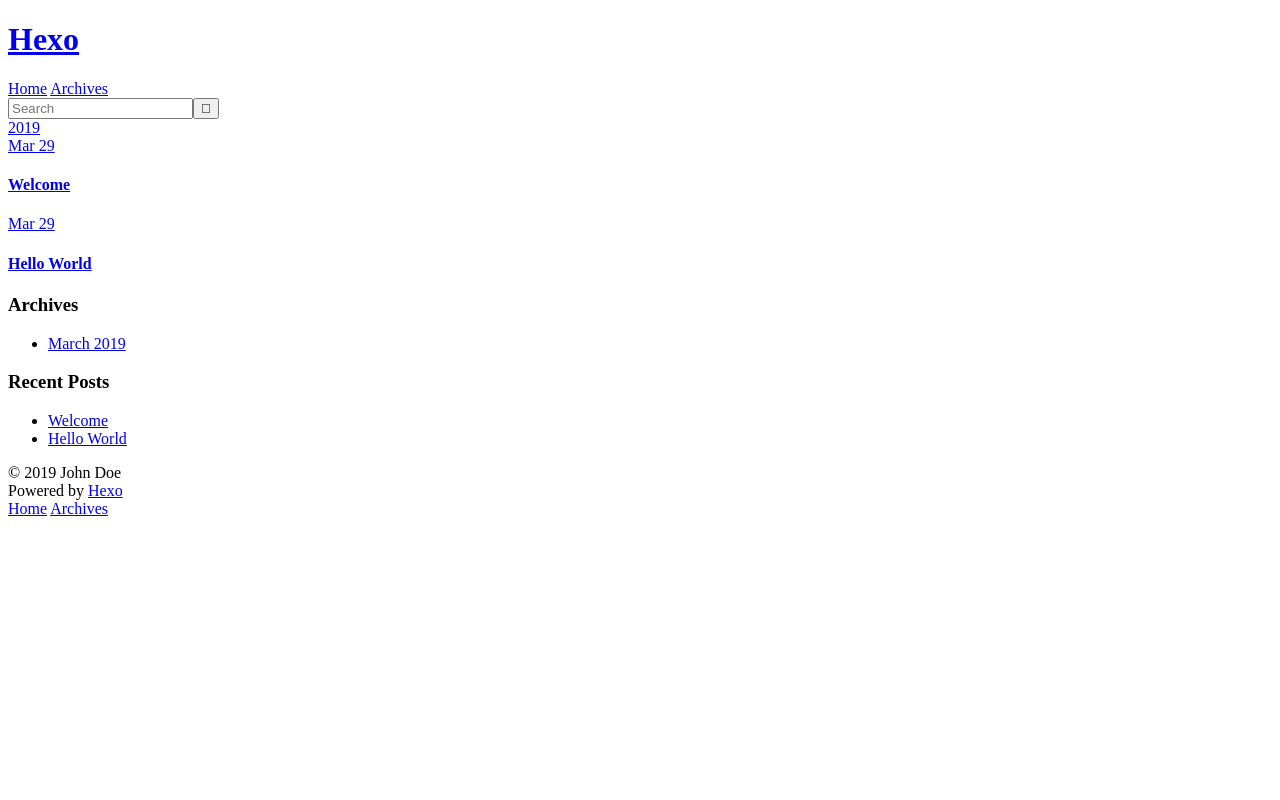
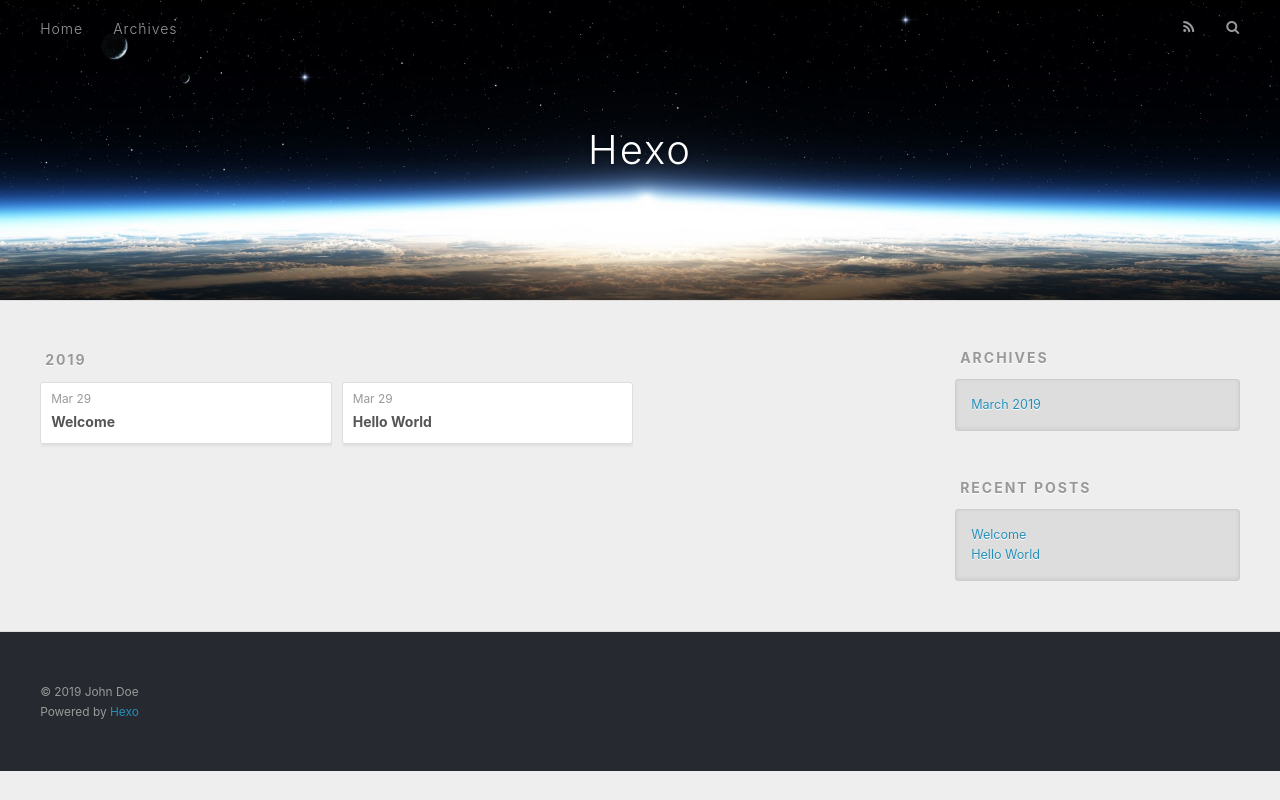
Before and after one commit to codingbank/codingbank, a plain HTML site: page archives/2019/03/index.html in a window 1280 px wide. Drawn offline with nearby package versions, Linux system fonts and the light colour scheme; some packages are replaced by stand-ins of ours; files that its build step writes are made by us from their sources; the site is published under a folder, as on GitHub Pages, so addresses that start at the root find nothing; a script that the page names is missing; files whose address does not match are found by name.

Commit message:
Site updated: 2019-03-29 19:53:06

```diff
--- a/2019/03/29/Welcome/index.html
+++ b/2019/03/29/Welcome/index.html
@@ -16,7 +16,7 @@
 <meta name="twitter:card" content="summary">
 <meta name="twitter:title" content="Welcome">
 
-    <link rel="alternate" href="/codingbank/atom.xml" title="Hexo" type="application/atom+xml">
+    <link rel="alternate" href="codingbank/atom.xml" title="Hexo" type="application/atom+xml">
 
 
     <link rel="icon" href="/favicon.png">
@@ -24,7 +24,7 @@
 
     <link href="//fonts.googleapis.com/css?family=Source+Code+Pro" rel="stylesheet" type="text/css">
 
-  <link rel="stylesheet" href="/codingbank/css/style.css">
+  <link rel="stylesheet" href="codingbank/css/style.css">
 </head>
 </html>
 <body>
@@ -35,7 +35,7 @@
   <div id="header-outer" class="outer">
     <div id="header-title" class="inner">
       <h1 id="logo-wrap">
-        <a href="/codingbank/" id="logo">Hexo</a>
+        <a href="codingbank/" id="logo">Hexo</a>
       </h1>
 
     </div>
@@ -43,14 +43,14 @@
       <nav id="main-nav">
         <a id="main-nav-toggle" class="nav-icon"></a>
 
-          <a class="main-nav-link" href="/codingbank/">Home</a>
+          <a class="main-nav-link" href="codingbank/">Home</a>
 
-          <a class="main-nav-link" href="/codingbank/archives">Archives</a>
+          <a class="main-nav-link" href="codingbank/archives">Archives</a>
 
       </nav>
       <nav id="sub-nav">
 
-          <a id="nav-rss-link" class="nav-icon" href="/codingbank/atom.xml" title="RSS Feed"></a>
+          <a id="nav-rss-link" class="nav-icon" href="codingbank/atom.xml" title="RSS Feed"></a>
 
         <a id="nav-search-btn" class="nav-icon" title="Search"></a>
       </nav>
@@ -63,7 +63,7 @@
       <div class="outer">
         <section id="main"><article id="post-Welcome" class="article article-type-post" itemscope itemprop="blogPost">
   <div class="article-meta">
-    <a href="/codingbank/2019/03/29/Welcome/" class="article-date">
+    <a href="codingbank/2019/03/29/Welcome/" class="article-date">
   <time datetime="2019-03-29T11:20:45.000Z" itemprop="datePublished">2019-03-29</time>
 </a>
 
@@ -97,7 +97,7 @@
 <nav id="article-nav">
 
 
-    <a href="/codingbank/2019/03/29/hello-world/" id="article-nav-older" class="article-nav-link-wrap">
+    <a href="codingbank/2019/03/29/hello-world/" id="article-nav-older" class="article-nav-link-wrap">
       <strong class="article-nav-caption">Older</strong>
       <div class="article-nav-title">Hello World</div>
     </a>
@@ -123,7 +123,7 @@
   <div class="widget-wrap">
     <h3 class="widget-title">Archives</h3>
     <div class="widget">
-      <ul class="archive-list"><li class="archive-list-item"><a class="archive-list-link" href="/codingbank/archives/2019/03/">March 2019</a></li></ul>
+      <ul class="archive-list"><li class="archive-list-item"><a class="archive-list-link" href="codingbank/archives/2019/03/">March 2019</a></li></ul>
     </div>
   </div>
 
@@ -136,11 +136,11 @@
       <ul>
 
           <li>
-            <a href="/codingbank/2019/03/29/Welcome/">Welcome</a>
+            <a href="codingbank/2019/03/29/Welcome/">Welcome</a>
           </li>
 
           <li>
-            <a href="/codingbank/2019/03/29/hello-world/">Hello World</a>
+            <a href="codingbank/2019/03/29/hello-world/">Hello World</a>
           </li>
 
       </ul>
@@ -163,9 +163,9 @@
     </div>
     <nav id="mobile-nav">
 
-    <a href="/codingbank/" class="mobile-nav-link">Home</a>
+    <a href="codingbank/" class="mobile-nav-link">Home</a>
 
-    <a href="/codingbank/archives" class="mobile-nav-link">Archives</a>
+    <a href="codingbank/archives" class="mobile-nav-link">Archives</a>
 
 </nav>
 
@@ -173,11 +173,11 @@
 <script src="//ajax.googleapis.com/ajax/libs/jquery/2.0.3/jquery.min.js"></script>
 
 
-  <link rel="stylesheet" href="/codingbank/fancybox/jquery.fancybox.css">
-  <script src="/codingbank/fancybox/jquery.fancybox.pack.js"></script>
+  <link rel="stylesheet" href="codingbank/fancybox/jquery.fancybox.css">
+  <script src="codingbank/fancybox/jquery.fancybox.pack.js"></script>
 
 
-<script src="/codingbank/js/script.js"></script>
+<script src="codingbank/js/script.js"></script>
 
 
 
--- a/archives/2019/03/index.html
+++ b/archives/2019/03/index.html
@@ -15,7 +15,7 @@
 <meta name="twitter:card" content="summary">
 <meta name="twitter:title" content="Hexo">
 
-    <link rel="alternate" href="/codingbank/atom.xml" title="Hexo" type="application/atom+xml">
+    <link rel="alternate" href="codingbank/atom.xml" title="Hexo" type="application/atom+xml">
 
 
     <link rel="icon" href="/favicon.png">
@@ -23,7 +23,7 @@
 
     <link href="//fonts.googleapis.com/css?family=Source+Code+Pro" rel="stylesheet" type="text/css">
 
-  <link rel="stylesheet" href="/codingbank/css/style.css">
+  <link rel="stylesheet" href="codingbank/css/style.css">
 </head>
 </html>
 <body>
@@ -34,7 +34,7 @@
   <div id="header-outer" class="outer">
     <div id="header-title" class="inner">
       <h1 id="logo-wrap">
-        <a href="/codingbank/" id="logo">Hexo</a>
+        <a href="codingbank/" id="logo">Hexo</a>
       </h1>
 
     </div>
@@ -42,14 +42,14 @@
       <nav id="main-nav">
         <a id="main-nav-toggle" class="nav-icon"></a>
 
-          <a class="main-nav-link" href="/codingbank/">Home</a>
+          <a class="main-nav-link" href="codingbank/">Home</a>
 
-          <a class="main-nav-link" href="/codingbank/archives">Archives</a>
+          <a class="main-nav-link" href="codingbank/archives">Archives</a>
 
       </nav>
       <nav id="sub-nav">
 
-          <a id="nav-rss-link" class="nav-icon" href="/codingbank/atom.xml" title="RSS Feed"></a>
+          <a id="nav-rss-link" class="nav-icon" href="codingbank/atom.xml" title="RSS Feed"></a>
 
         <a id="nav-search-btn" class="nav-icon" title="Search"></a>
       </nav>
@@ -69,20 +69,20 @@
 
       <section class="archives-wrap">
         <div class="archive-year-wrap">
-          <a href="/codingbank/archives/2019" class="archive-year">2019</a>
+          <a href="codingbank/archives/2019" class="archive-year">2019</a>
         </div>
         <div class="archives">
 
     <article class="archive-article archive-type-post">
   <div class="archive-article-inner">
     <header class="archive-article-header">
-      <a href="/codingbank/2019/03/29/Welcome/" class="archive-article-date">
+      <a href="codingbank/2019/03/29/Welcome/" class="archive-article-date">
   <time datetime="2019-03-29T11:20:45.000Z" itemprop="datePublished">Mar 29</time>
 </a>
 
 
     <h1 itemprop="name">
-      <a class="archive-article-title" href="/codingbank/2019/03/29/Welcome/">Welcome</a>
+      <a class="archive-article-title" href="codingbank/2019/03/29/Welcome/">Welcome</a>
     </h1>
 
 
@@ -95,13 +95,13 @@
     <article class="archive-article archive-type-post">
   <div class="archive-article-inner">
     <header class="archive-article-header">
-      <a href="/codingbank/2019/03/29/hello-world/" class="archive-article-date">
+      <a href="codingbank/2019/03/29/hello-world/" class="archive-article-date">
   <time datetime="2019-03-29T10:26:13.093Z" itemprop="datePublished">Mar 29</time>
 </a>
 
 
     <h1 itemprop="name">
-      <a class="archive-article-title" href="/codingbank/2019/03/29/hello-world/">Hello World</a>
+      <a class="archive-article-title" href="codingbank/2019/03/29/hello-world/">Hello World</a>
     </h1>
 
 
@@ -130,7 +130,7 @@
   <div class="widget-wrap">
     <h3 class="widget-title">Archives</h3>
     <div class="widget">
-      <ul class="archive-list"><li class="archive-list-item"><a class="archive-list-link" href="/codingbank/archives/2019/03/">March 2019</a></li></ul>
+      <ul class="archive-list"><li class="archive-list-item"><a class="archive-list-link" href="codingbank/archives/2019/03/">March 2019</a></li></ul>
     </div>
   </div>
 
@@ -143,11 +143,11 @@
       <ul>
 
           <li>
-            <a href="/codingbank/2019/03/29/Welcome/">Welcome</a>
+            <a href="codingbank/2019/03/29/Welcome/">Welcome</a>
           </li>
 
           <li>
-            <a href="/codingbank/2019/03/29/hello-world/">Hello World</a>
+            <a href="codingbank/2019/03/29/hello-world/">Hello World</a>
           </li>
 
       </ul>
@@ -170,9 +170,9 @@
     </div>
     <nav id="mobile-nav">
 
-    <a href="/codingbank/" class="mobile-nav-link">Home</a>
+    <a href="codingbank/" class="mobile-nav-link">Home</a>
 
-    <a href="/codingbank/archives" class="mobile-nav-link">Archives</a>
+    <a href="codingbank/archives" class="mobile-nav-link">Archives</a>
 
 </nav>
 
@@ -180,11 +180,11 @@
 <script src="//ajax.googleapis.com/ajax/libs/jquery/2.0.3/jquery.min.js"></script>
 
 
-  <link rel="stylesheet" href="/codingbank/fancybox/jquery.fancybox.css">
-  <script src="/codingbank/fancybox/jquery.fancybox.pack.js"></script>
+  <link rel="stylesheet" href="codingbank/fancybox/jquery.fancybox.css">
+  <script src="codingbank/fancybox/jquery.fancybox.pack.js"></script>
 
 
-<script src="/codingbank/js/script.js"></script>
+<script src="codingbank/js/script.js"></script>
 
 
 
```
Also changed, not shown: 2019/03/29/hello-world/index.html (+16 -16 lines), archives/2019/index.html (+19 -19 lines), archives/index.html (+19 -19 lines), index.html (+18 -18 lines).
